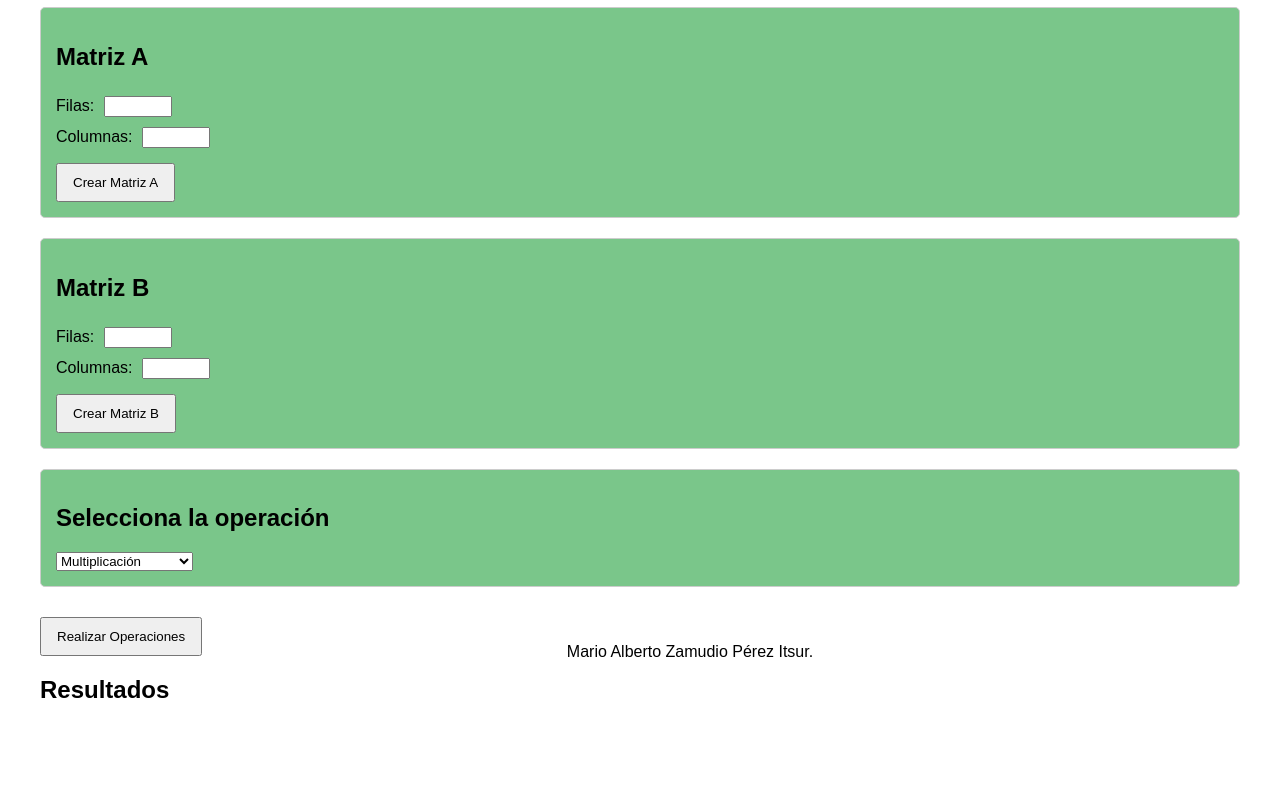
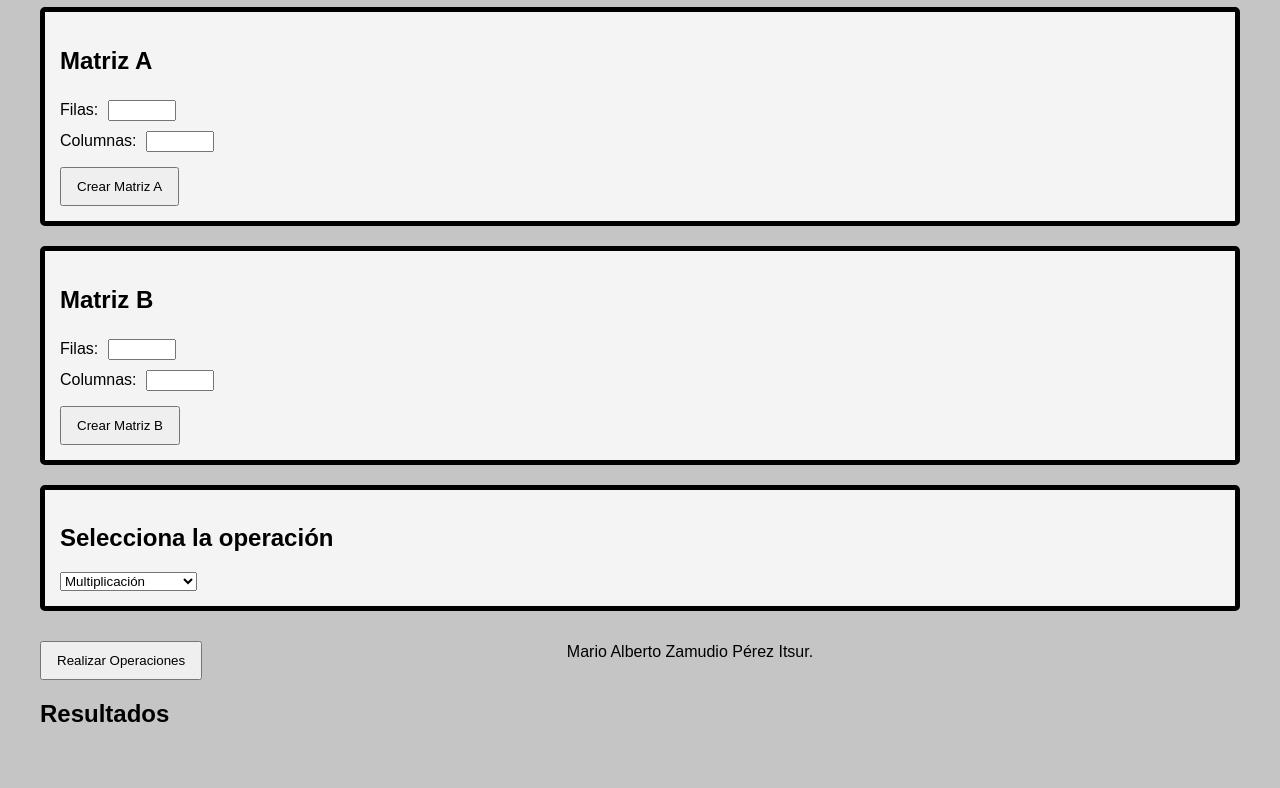
Before and after one commit to Oden39/Operaciones-con-matrices, a plain HTML site: page index.html in a window 1280 px wide. Shown: the part 113-901 px from the top of the page. Before the commit the page ends 877 px from the top, so only its background shows below. Drawn offline with Linux system fonts and the light colour scheme.

Commit message:
Update index.html

```diff
--- a/index.html
+++ b/index.html
@@ -9,14 +9,14 @@
             font-family: Arial, sans-serif;
             margin: 20px;
             padding: 20px;
-            background-color: #ffffff;
+            background-color: #c5c5c5;
         }
         .container {
             margin-bottom: 20px;
             padding: 15px;
-            border: 1px solid #ccc;
+            border: 5px solid #000000;
             border-radius: 5px;
-            background-color: #06942588;
+            background-color: #ffffffcf;
         }
         input[type="number"] {
             width: 60px;
@@ -35,6 +35,7 @@
             position: fixed;
             width: 100%;
             bottom: 0;
+
         }
     </style>
 </head>
@@ -75,7 +76,9 @@
 <button onclick="realizarOperaciones()">Realizar Operaciones</button>
 
 <h2>Resultados</h2>
-<div id="resultados"></div>
+<div id="resultados">
+
+</div>
 
 <script>
     let matrizA = [];
@@ -117,6 +120,7 @@
         }
     }
 
+
     function obtenerMatriz(inputsDiv, filas, columnas) {
         const inputs = inputsDiv.getElementsByTagName('input');
         const matriz = [];
@@ -125,7 +129,7 @@
         for (let i = 0; i < filas; i++) {
             const fila = [];
             for (let j = 0; j < columnas; j++) {
-                fila.push(parseFloat(inputs[idx].value) || 0); // Agregamos 0 si no se ingresa valor
+                fila.push(parseFloat(inputs[idx].value) || 0);
                 idx++;
             }
             matriz.push(fila);
@@ -147,7 +151,7 @@
 
         const operacion = document.getElementById('operacion').value;
 
-        let resultado;
+        let r
 
         switch (operacion) {
             case 'multiplicacion':
```
